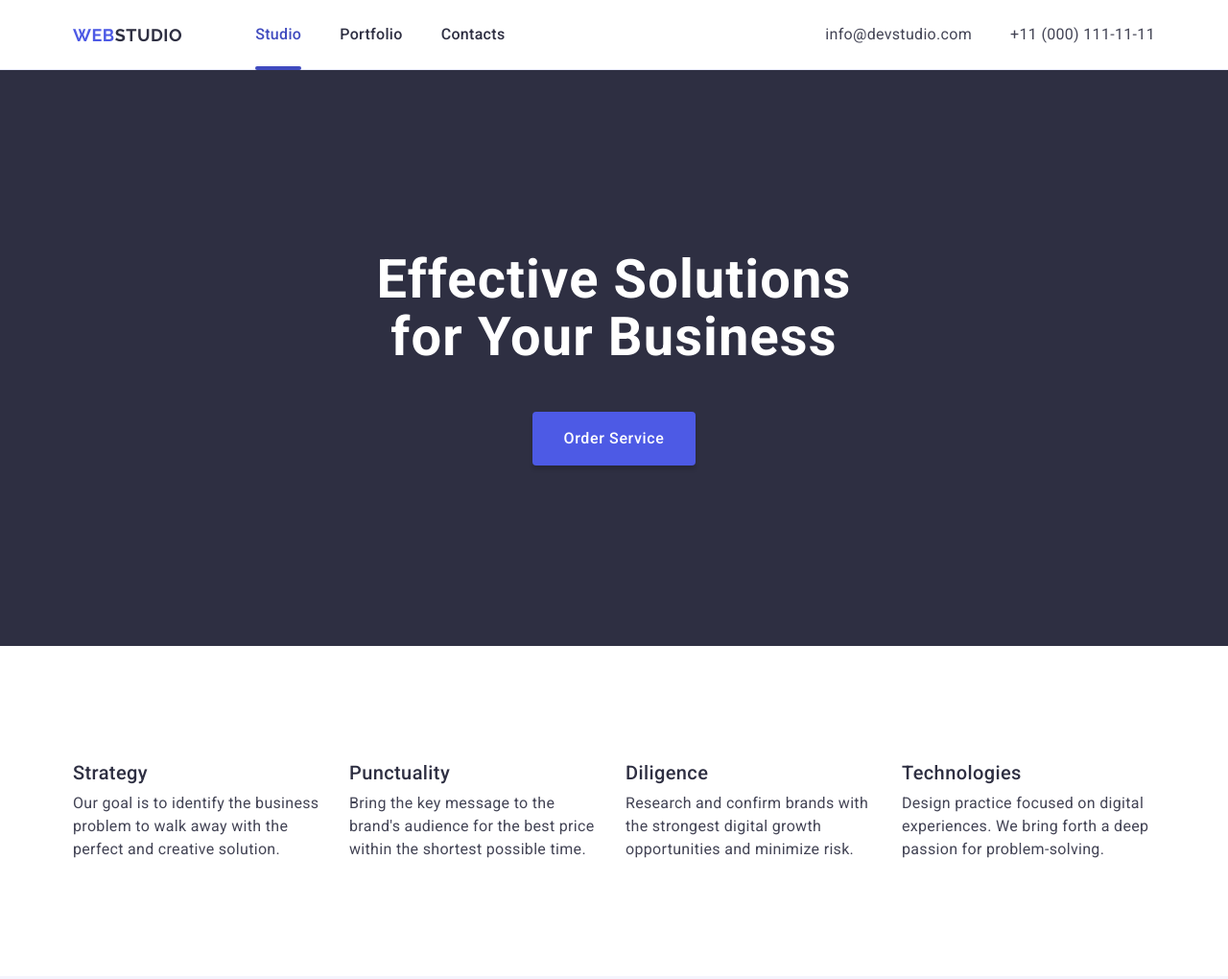
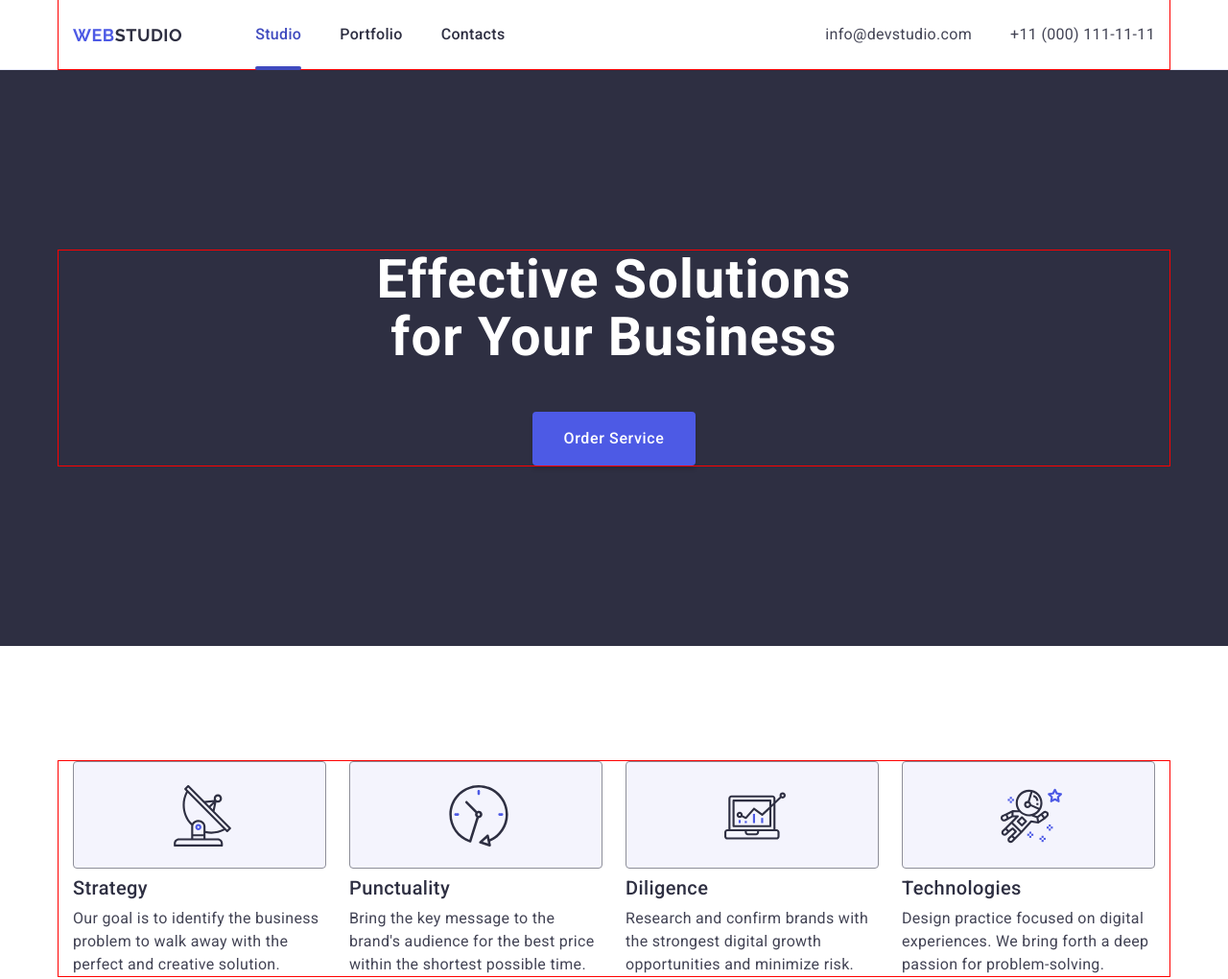
Before and after one commit to Narenzy/goit-markup-hw-04, a plain HTML site: page index.html in a window 1280 px wide. Shown: the top 1020 px of the page at 96% size. Drawn offline with nearby package versions, Linux system fonts and the light colour scheme.

Commit message:
features section added icons

```diff
--- a/css/styles.css
+++ b/css/styles.css
@@ -40,7 +40,7 @@ img {
   padding-right: 15px;
   margin: auto;
   width: 1158px;
-  /* outline: 1px red solid; */
+  outline: 1px red solid;
 }
 /* #endregion */
 /* #region header */
@@ -178,10 +178,14 @@ img {
 
 /* #region hero */
 .hero {
+  background-color: #2e2f42;
+  background-image:
+    linear-gradient(rgba(46, 47, 66, 0.7)),
+    url("../images/hero_image/people-office\ 1.jpg");
+  max-width: 1440px;
   padding-top: 188px;
   padding-bottom: 188px;
   margin: 0 auto;
-  background-color: #2e2f42;
 }
 .hero .container {
   display: flex;
@@ -231,6 +235,18 @@ img {
   max-width: 1158px;
   margin: 0 auto;
 }
+
+.features-container {
+  border: 1px solid #8e8f99;
+  border-radius: 4px;
+  width: 264px;
+  height: 112px;
+  background-color: #f4f4fd;
+  padding: 24px 102px;
+}
+.features-icon {
+}
+
 .visually-hidden {
   position: absolute;
   width: 1px;
--- a/index.html
+++ b/index.html
@@ -65,6 +65,11 @@
           <h2 class="visually-hidden">Our Features</h2>
           <ul class="features-list">
             <li class="features-item">
+              <div class="features-container">
+                <svg class="features-icon" width="64" height="64">
+                  <use href="./images/icons.svg#icon-antenna"></use>
+                </svg>
+              </div>
               <h3 class="features-item-title">Strategy</h3>
               <p class="features-text">
                 Our goal is to identify the business problem to walk away with
@@ -72,6 +77,11 @@
               </p>
             </li>
             <li class="features-item">
+              <div class="features-container">
+                <svg class="features-icon" width="64" height="64">
+                  <use href="./images/icons.svg#icon-clock"></use>
+                </svg>
+              </div>
               <h3 class="features-item-title">Punctuality</h3>
               <p class="features-text">
                 Bring the key message to the brand's audience for the best price
@@ -79,6 +89,11 @@
               </p>
             </li>
             <li class="features-item">
+              <div class="features-container">
+                <svg class="features-icon" width="64" height="64">
+                  <use href="./images/icons.svg#icon-diagram"></use>
+                </svg>
+              </div>
               <h3 class="features-item-title">Diligence</h3>
               <p class="features-text">
                 Research and confirm brands with the strongest digital growth
@@ -86,6 +101,11 @@
               </p>
             </li>
             <li class="features-item">
+              <div class="features-container">
+                <svg class="features-icon" width="64" height="64">
+                  <use href="./images/icons.svg#icon-astronaut"></use>
+                </svg>
+              </div>
               <h3 class="features-item-title">Technologies</h3>
               <p class="features-text">
                 Design practice focused on digital experiences. We bring forth a
@@ -244,6 +264,7 @@
     </main>
     <footer class="footer">
       <div class="container">
+        <div class="container">
           <a href="./index.html" class="logo-footer"
             ><span class="footer-logo-web">Web</span
             ><span class="footer-logo-studio">Studio</span></a
@@ -253,6 +274,15 @@
             digital marketing & growth solutions.
           </p>
         </div>
+        <div class="container">
+          <h1>Social media</h1>
+          <ul>
+            <li><img src="" alt="" /></li>
+            <li><img src="" alt="" /></li>
+            <li><img src="" alt="" /></li>
+          </ul>
+        </div>
+      </div>
     </footer>
   </body>
 </html>
```
Also changed, not shown: images/hero_image/people-office 1.jpg (added), images/icons.svg (added), images/icons/antenna 1.svg (added), images/icons/astronaut 1.svg (added), images/icons/clock 1.svg (added), images/icons/diagram 1.svg (added), images/icons/facebook 1.svg (added), images/icons/instagram 2.svg (added), images/icons/linkedin 1.svg (added), images/icons/twitter 1.svg (added), 3 other files. Lines whose indentation alone changed are shown as unchanged.
